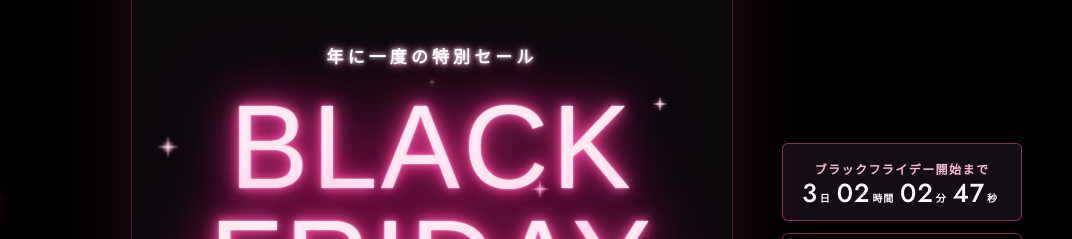
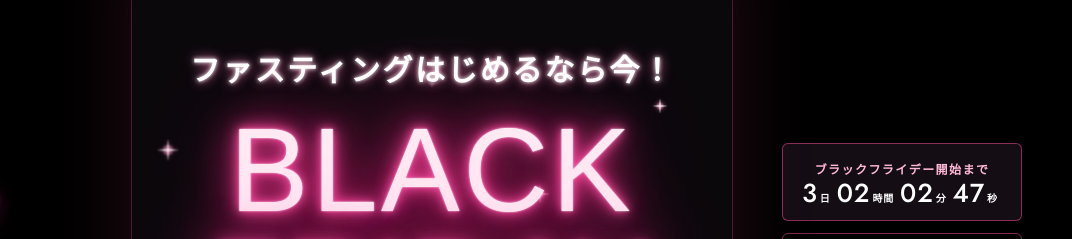
Before and after one commit to greentuushou-arch/danjiki-dojo-blackfriday-2026, a plain HTML site: page index.html in a window 1280 px wide. Shown: the part 68-307 px from the top of the page, 208-1280 px from the left. Drawn offline with Linux system fonts and the light colour scheme; a web font is replaced by a local one.

Commit message:
copy: FVの上の一文を「ファスティングはじめるなら今！」に変更し大きく
Co-Authored-By: Claude Opus 5.5 <noreply@anthropic.com>

```diff
--- a/index.html
+++ b/index.html
@@ -56,7 +56,7 @@ a{color:inherit;text-decoration:none}
     radial-gradient(70% 38% at 50% 30%,#4a0f2b 0%,transparent 70%),
     radial-gradient(90% 40% at 50% 100%,#3a0c22 0%,transparent 70%),
     #0b080c}
-.neon-kicker{display:inline-block;font-size:17px;font-weight:700;letter-spacing:.24em;color:#fff;
+.neon-kicker{display:inline-block;font-size:min(5.4vw,30px);font-weight:900;letter-spacing:.08em;white-space:nowrap;color:#fff;
   text-shadow:0 0 4px #fff,0 0 12px #ff7ab6}
 .neon-sign{margin:18px auto 0;font-family:"Tilt Neon",sans-serif;font-weight:400;line-height:.98;color:var(--neon-core);
   text-shadow:0 0 2px #fff,0 0 8px var(--neon),0 0 18px var(--neon),0 0 42px #ff2f8f,0 0 80px #ff2f8f99;
@@ -479,7 +479,7 @@ a{color:inherit;text-decoration:none}
       <b class="mt" style="left:55%;top:0%;--d:5.4s;--t:9s"></b>
       <b class="mt" style="left:100%;top:46%;--d:7.0s;--t:8.5s"></b>
     </div>
-    <p class="neon-kicker">年に一度の特別セール</p>
+    <p class="neon-kicker">ファスティングはじめるなら今！</p>
     <h1 class="neon-sign"><span>BLACK</span><span>FRID<span class="flk" style="display:inline">A</span>Y</span></h1>
     <p class="neon-sale">SALE</p>
     <p class="fv-ja">酵素ドリンク<b> 優光泉</b></p>
```
